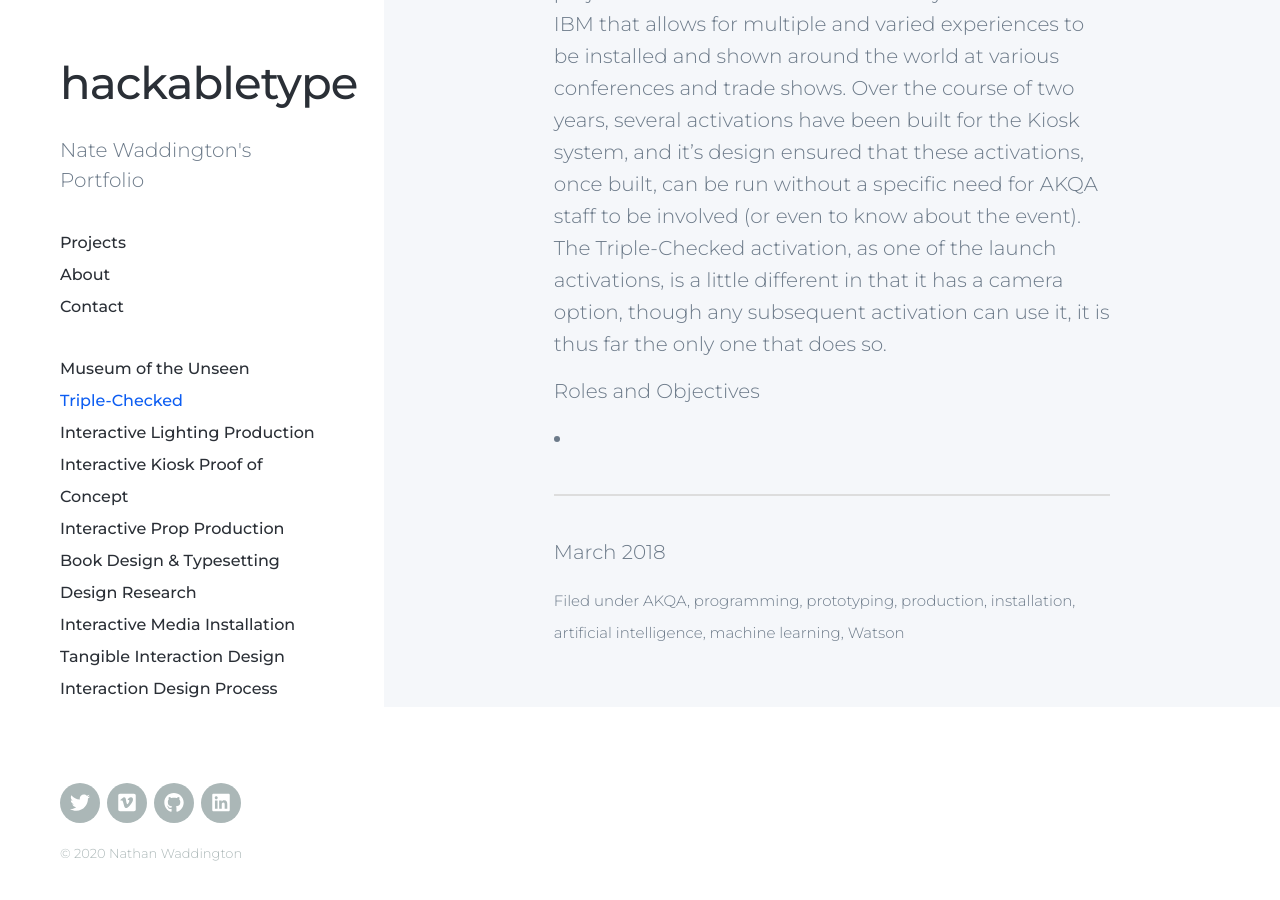
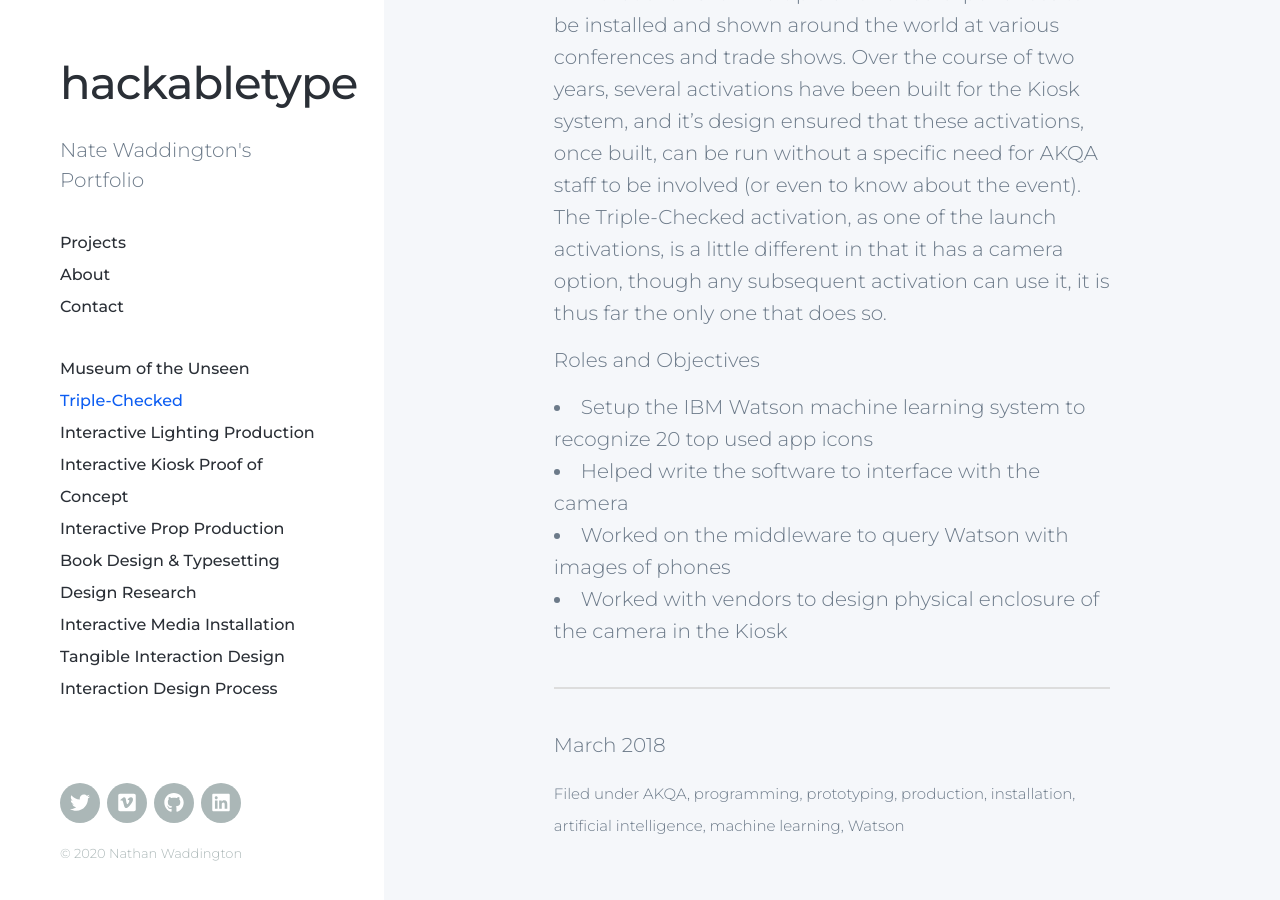
Before and after one commit to hackabletype/hackabletype.github.io, a Jekyll site: the page built from _projects/2018-03-triple-checked.md, in a window 1280 px wide and 900 px high, scrolled down 970 px. Built offline with Jekyll 4.4.1, drawn with Linux system fonts in a browser that asks for light colours; nearby versions of some CDN libraries.

Commit message:
copy: updated writeup
fix: removed local video link

```diff
--- a/_projects/2018-03-triple-checked.md
+++ b/_projects/2018-03-triple-checked.md
@@ -8,8 +8,7 @@
 published: true
 ---
 
-<!--<p><iframe src="https://player.vimeo.com/video/392610351" width="640" height="360" frameborder="0" allow="autoplay; fullscreen" allowfullscreen></iframe></p> -->
-<p><iframe src="videos/IBM Watson - Triple-Checked.mp4" width="640" height="360" frameborder="0" allow="autoplay; fullscreen" allowfullscreen></iframe></p>
+<p><iframe src="https://player.vimeo.com/video/392610351" width="640" height="360" frameborder="0" allow="autoplay; fullscreen" allowfullscreen></iframe></p>
 
 <small>“Watson’s visual recognition, natural language processing and machine learning combine for a personalised, interactive AI introduction. Watson reads thousands of pages of T&Cs from the most downloaded apps, extracting the relevant privacy data, pinpointing the risks, before suggesting ways each guest can protect their invaluable information.”</small>
 
@@ -23,4 +22,7 @@
 The Triple-Checked activation, as one of the launch activations, is a little different in that it has a camera option, though any subsequent activation can use it, it is thus far the only one that does so.
 
 Roles and Objectives
-*
+* Setup the IBM Watson machine learning system to recognize 20 top used app icons
+* Helped write the software to interface with the camera
+* Worked on the middleware to query Watson with images of phones
+* Worked with vendors to design physical enclosure of the camera in the Kiosk
```
